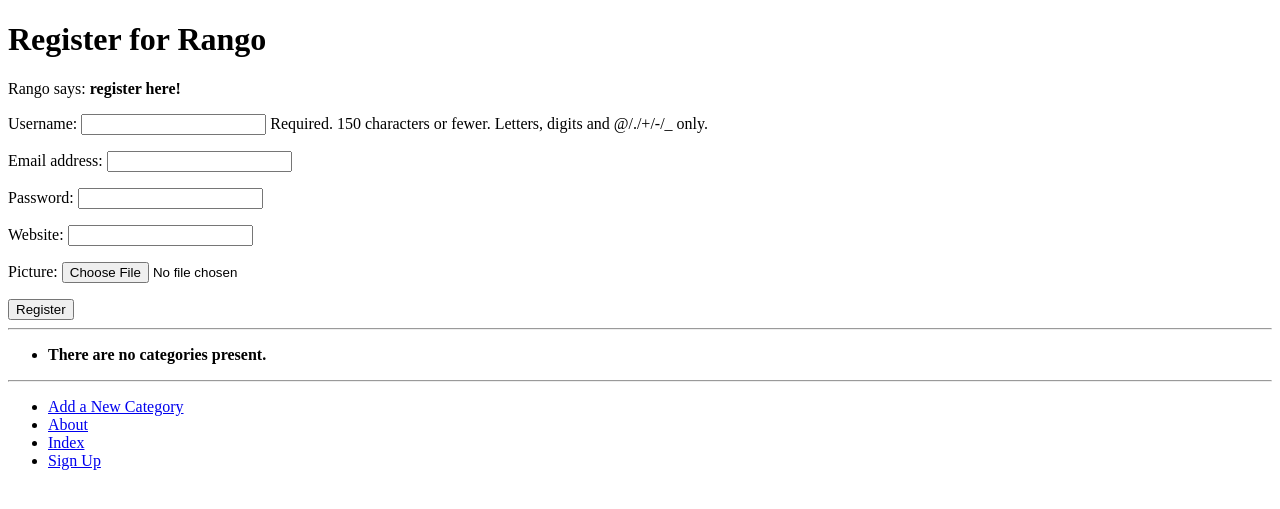
After one commit to changjiandenuoen/TWD_Study, a Django app: page /rango/register/ in a window 1280 px wide. The commit adds this page. Shown: the top 509 px of the page. Run offline with Django 3.2, Linux system fonts and the light colour scheme; data that the repository does not hold is empty.

Commit message:
Chapter 9 : complete tutoring 9.1 ~ 9.6

```diff
--- a/rango/admin.py
+++ b/rango/admin.py
@@ -1,5 +1,6 @@
 from django.contrib import admin
 from rango.models import Category, Page
+from rango.models import UserProfile
 
 
 class PageAdmin(admin.ModelAdmin):
@@ -13,3 +14,4 @@ class CategoryAdmin(admin.ModelAdmin):
 
 admin.site.register(Category, CategoryAdmin)
 admin.site.register(Page, PageAdmin)
+admin.site.register(UserProfile)
--- a/rango/forms.py
+++ b/rango/forms.py
@@ -1,5 +1,7 @@
 from django import forms
 from rango.models import Page, Category
+from django.contrib.auth.models import User
+from rango.models import UserProfile
 
 
 class CategoryForm(forms.ModelForm):
@@ -48,3 +50,22 @@ class PageForm(forms.ModelForm):
             cleaned_data['url'] = url
 
         return cleaned_data
+
+
+class UserForm(forms.ModelForm):
+
+    # By using PasswordInput method, html will hide when user input their password
+    password = forms.CharField(widget=forms.PasswordInput())
+
+    # describe additional information
+    # model = User means UserForm class associate with User Model
+    # Here we only want to show name, email, password for a user.
+    class Meta:
+        model = User
+        fields = ('username', 'email', 'password')
+
+
+class UserProfileForm(forms.ModelForm):
+    class Meta:
+        model = UserProfile
+        fields = ('website', 'picture')
--- a/rango/models.py
+++ b/rango/models.py
@@ -1,5 +1,6 @@
 from django.db import models
 from django.template.defaultfilters import slugify
+from django.contrib.auth.models import User
 
 
 class Category(models.Model):
@@ -34,3 +35,15 @@ class Page(models.Model):
 
     def __str__(self):
         return self.title
+
+
+class UserProfile(models.Model):
+    # Link UserProfile to a User model instance
+    user = models.OneToOneField(User, on_delete=models.CASCADE)
+
+    # The additional attributes
+    website = models.URLField(blank=True)
+    picture = models.ImageField(upload_to='profile_images', blank=True)
+
+    def __str__(self):
+        return self.user.username
--- a/rango/urls.py
+++ b/rango/urls.py
@@ -8,5 +8,6 @@ urlpatterns = [
     path('about/', views.about, name='about'),
     path('category/<slug:category_name_slug>/', views.show_category, name='show_category'),
     path('add_category/', views.add_category, name='add_category'),
-    path('category/<slug:category_name_slug>/add_page/', views.add_page, name='add_page')
+    path('category/<slug:category_name_slug>/add_page/', views.add_page, name='add_page'),
+    path('register/', views.register, name='register')
 ]
--- a/rango/views.py
+++ b/rango/views.py
@@ -2,10 +2,14 @@ from django.shortcuts import render
 from django.shortcuts import redirect
 from django.http import HttpResponse
 from django.urls import reverse
+
 from rango.models import Category
 from rango.models import Page
+
 from rango.forms import CategoryForm
 from rango.forms import PageForm
+from rango.forms import UserForm, UserProfileForm
+
 
 def index(request):
     # Query the database for a list of all category
@@ -107,3 +111,61 @@ def add_page(request, category_name_slug):
 
     context_dict = {'form': form, 'category': category}
     return render(request, 'rango/add_page.html', context=context_dict)
+
+
+def register(request):
+    # A boolean value for telling the template whether the registration was successful
+    # Set to False initially, use code change the value to True when registration succeeds
+    registered = False
+
+    # If it is a HTTP POST, we r interested in processing from data
+    if request.method == 'POST':
+
+        # grab information form the raw form information
+        # Note that we use both UserForm and UserProfileForm
+        user_form = UserForm(request.POST)
+        profile_form = UserProfileForm(request.POST)
+
+        # If the two forms are valid
+        if user_form.is_valid() and profile_form.is_valid():
+            # save the user's form data to the database
+            user = user_form.save()
+
+            # Now we hash the password with the set_password method
+            # Once hashed, we can update the user object
+            user.set_password(user.password)
+            user.save()
+
+            # Now sort out the UserProfile instance
+            # Since we need to set the user attribute oursleves
+            # we set commit=False which delays saving the model
+            profile = profile_form.save(commit=False)
+            profile.user = user
+
+            # check whether the user provided a profile picture
+            # If so, get it from the input form and put it in UserProfile Model
+            if 'picture' in request.FILES:
+                profile.picture = request.FILES('picture')
+
+            # Now we can save
+            profile.save()
+
+            # Update our variable to indicate that the template registration was successful
+            registered = True
+
+        else:
+            print(user_form.errors, profile_form.errors)
+
+    else:
+        # Not a HTTP POST, so we render our form using ModelForm instances
+        # These forms will be blank, ready for user input
+        user_form = UserForm()
+        profile_form = UserProfileForm()
+
+
+    # Render the template depending on the context
+    return render(request,
+                  'rango/register.html',
+                  context={'user_form': user_form,
+                           'profile_form': profile_form,
+                           'registered': registered})
--- a/tango_with_django_project/settings.py
+++ b/tango_with_django_project/settings.py
@@ -106,7 +106,11 @@ AUTH_PASSWORD_VALIDATORS = [
     },
 ]
 
-
+# Password Hashers
+PASSWORD_HASHERS = (
+    'django.contrib.auth.hashers.PBKDF2PasswordHasher',
+    'django.contrib.auth.hashers.PBKDF2SHA1PasswordHasher',
+)
 
 # Internationalization
 # https://docs.djangoproject.com/en/2.1/topics/i18n/
--- a/templates/rango/base.html
+++ b/templates/rango/base.html
@@ -32,6 +32,7 @@
                 <li><a href="{% url 'rango:add_category' %}">Add a New Category</a></li>
                 <li><a href="{% url 'rango:about' %}">About</a></li>
                 <li><a href="{% url 'rango:index' %}">Index</a></li>
+                <li><a href="{% url 'rango:register' %}">Sign Up</a></li>
             </ul>
         </div>
     </body>
--- /dev/null
+++ b/templates/rango/register.html
@@ -0,0 +1,32 @@
+{% extends 'rango/base.html' %}
+{% load staticfiles %}
+
+
+{% block title_block %}
+    Register
+{% endblock %}
+
+
+{% block body_block %}
+    <h1>Register for Rango</h1>
+
+    {% if registered %}
+
+        Rango says: <strong>thank you for registering!</strong>
+        <a href="{% url 'rango:index' %}">Return to the homepage.</a>
+
+    {% else %}
+        Rango says: <strong>register here!</strong>
+        <form id="user_form" method="post" action="{% url 'rango:register' %}" enctype="multipart/form-data">
+
+            {% csrf_token %}
+
+            <!-- Display each form -->
+            {{ user_form.as_p }}
+            {{ profile_form.as_p }}
+
+            <input type="submit" name="submit" value="Register">
+        </form>
+    {% endif %}
+
+{% endblock %}
```
